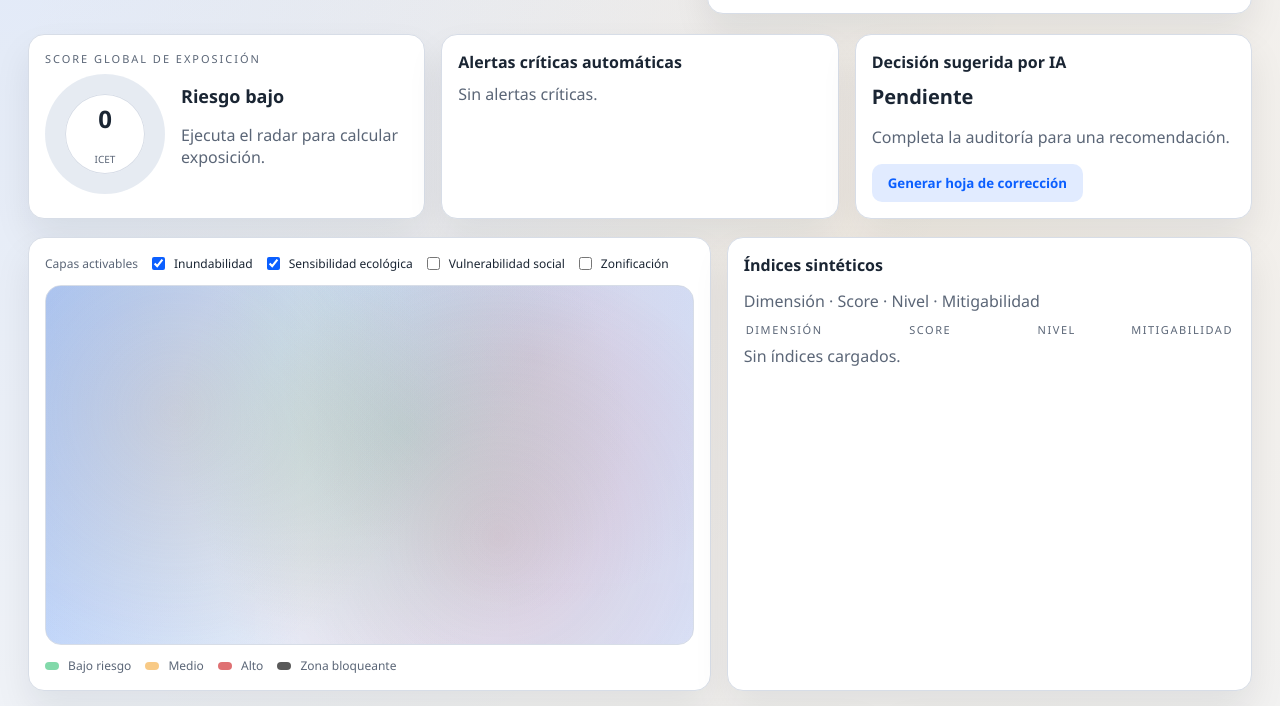
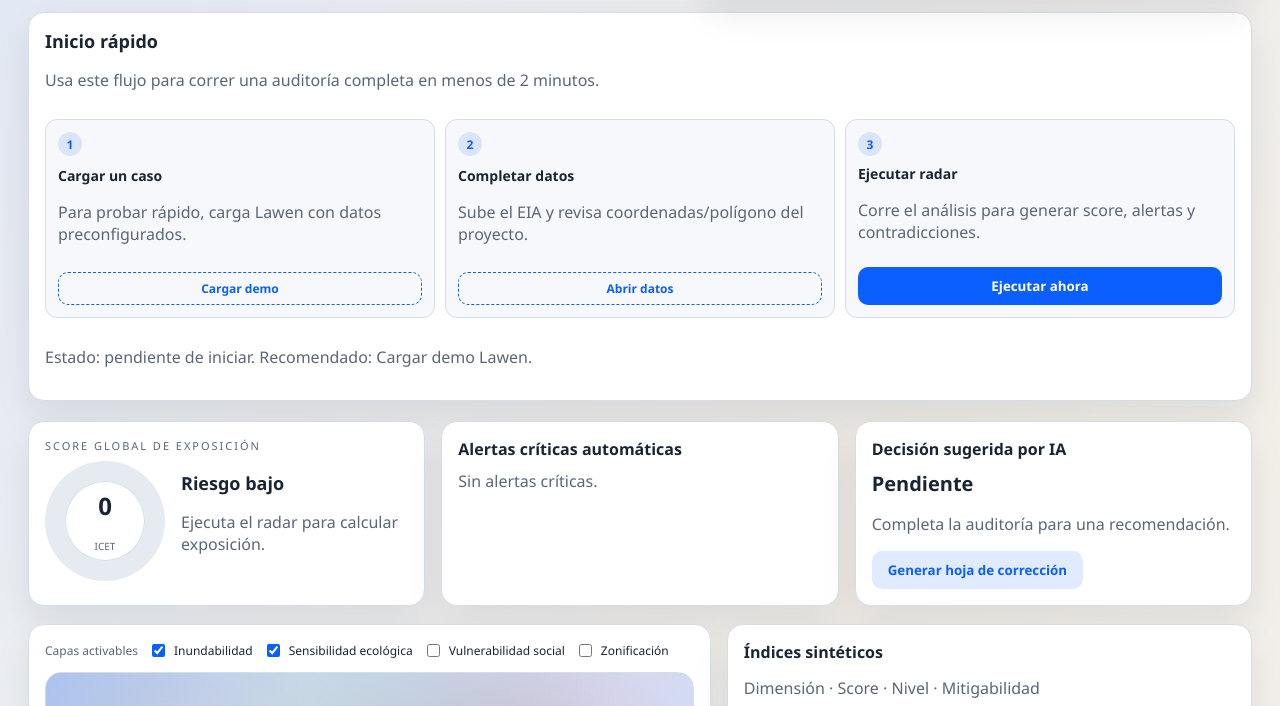
Before and after one commit to tometh22/ecopermit, a plain HTML site: page index.html in a window 1280 px wide. Shown: the part 180-886 px from the top of the page. Drawn offline with Linux system fonts and the light colour scheme; some packages are replaced by stand-ins of ours.

Commit message:
Add guided onboarding and fix empty coordinate handling

```diff
--- a/app.js
+++ b/app.js
@@ -82,7 +82,12 @@ const elements = {
   runAuditBtn: document.getElementById("runAuditBtn"),
   exportBtn: document.getElementById("exportBtn"),
   loadLawenBtn: document.getElementById("loadLawenBtn"),
+  quickLoadLawenBtn: document.getElementById("quickLoadLawenBtn"),
+  quickOpenIntakeBtn: document.getElementById("quickOpenIntakeBtn"),
+  quickRunAuditBtn: document.getElementById("quickRunAuditBtn"),
   caseBadge: document.getElementById("caseBadge"),
+  onboardingStatus: document.getElementById("onboardingStatus"),
+  intakeDetails: document.getElementById("intakeDetails"),
   boundaryInput: document.getElementById("boundaryInput"),
   projectTitle: document.getElementById("projectTitle"),
   projectLocation: document.getElementById("projectLocation"),
@@ -173,6 +178,13 @@ let lastAnalysis = null;
 let logTimer = null;
 let activeStream = null;
 const logQueue = [];
+
+const markAuditStale = () => {
+  if (lastAnalysis) {
+    lastAnalysis = null;
+  }
+  updateOnboardingStatus();
+};
 
 const timestamp = () => {
   const now = new Date();
@@ -727,6 +739,31 @@ const formatArea = (areaMeters) => {
   return `${hectares.toFixed(1)} ha`;
 };
 
+const updateOnboardingStatus = () => {
+  if (!elements.onboardingStatus) {
+    return;
+  }
+
+  const hasCase = Boolean(state.caseData);
+  const hasFile = Boolean(selectedFile);
+  const hasCoords = Boolean(getCoordinatesFromForm());
+  const hasText = Boolean((elements.claims?.value || "").trim() || (elements.specs?.value || "").trim());
+
+  if (lastAnalysis) {
+    elements.onboardingStatus.textContent = "Estado: auditoría ejecutada. Revisa score, alertas y decisión.";
+    return;
+  }
+  if (hasCase && (hasFile || hasCoords || hasText)) {
+    elements.onboardingStatus.textContent = "Estado: listo para ejecutar radar.";
+    return;
+  }
+  if (hasFile || hasCoords || hasText) {
+    elements.onboardingStatus.textContent = "Estado: datos cargados parcialmente. Completa y ejecuta radar.";
+    return;
+  }
+  elements.onboardingStatus.textContent = "Estado: pendiente de iniciar. Recomendado: Cargar demo Lawen.";
+};
+
 const setProjectMeta = ({ name, coordinates, area, updatedAt }) => {
   if (elements.projectTitle) {
     elements.projectTitle.textContent = name || "Sin definir";
@@ -996,8 +1033,13 @@ const applyCase = (caseData) => {
 };
 
 const getCoordinatesFromForm = () => {
-  const lat = Number(elements.lat.value);
-  const lng = Number(elements.lng.value);
+  const latRaw = elements.lat.value?.trim();
+  const lngRaw = elements.lng.value?.trim();
+  if (!latRaw || !lngRaw) {
+    return null;
+  }
+  const lat = Number(latRaw);
+  const lng = Number(lngRaw);
   if (Number.isNaN(lat) || Number.isNaN(lng)) {
     return null;
   }
@@ -1222,6 +1264,7 @@ const runAudit = async () => {
     appendLog("Sistema", `Proyecto creado: ${project.id}.`);
     const audit = await createAudit(project.id);
     lastAnalysis = audit.analysis;
+    updateOnboardingStatus();
     streamAudit(audit, () => setLoading(false));
   } catch (error) {
     appendLog("Sistema", `Error: ${error.message}`);
@@ -1369,13 +1412,37 @@ const initMap = () => {
 const bindEvents = () => {
   elements.chooseFileBtn.addEventListener("click", () => elements.fileInput.click());
   elements.fileInput.addEventListener("change", (event) => handleFile(event.target.files[0]));
+  elements.fileInput.addEventListener("change", markAuditStale);
   if (elements.boundaryInput) {
     elements.boundaryInput.addEventListener("change", (event) => handleBoundaryFile(event.target.files[0]));
+    elements.boundaryInput.addEventListener("change", markAuditStale);
   }
+  elements.lat.addEventListener("input", markAuditStale);
+  elements.lng.addEventListener("input", markAuditStale);
+  elements.claims.addEventListener("input", markAuditStale);
+  elements.specs.addEventListener("input", markAuditStale);
   elements.runAuditBtn.addEventListener("click", runAudit);
+  if (elements.quickRunAuditBtn) {
+    elements.quickRunAuditBtn.addEventListener("click", runAudit);
+  }
   elements.exportBtn.addEventListener("click", exportRoadmap);
   if (elements.loadLawenBtn) {
-    elements.loadLawenBtn.addEventListener("click", () => applyCase(DEMO_CASES.lawen));
+    elements.loadLawenBtn.addEventListener("click", () => {
+      applyCase(DEMO_CASES.lawen);
+      markAuditStale();
+    });
+  }
+  if (elements.quickLoadLawenBtn) {
+    elements.quickLoadLawenBtn.addEventListener("click", () => {
+      applyCase(DEMO_CASES.lawen);
+      markAuditStale();
+    });
+  }
+  if (elements.quickOpenIntakeBtn && elements.intakeDetails) {
+    elements.quickOpenIntakeBtn.addEventListener("click", () => {
+      elements.intakeDetails.open = true;
+      elements.intakeDetails.scrollIntoView({ behavior: "smooth", block: "start" });
+    });
   }
 };
 
@@ -1401,3 +1468,4 @@ setProjectMeta({
   area: state.caseData?.area_m2,
   updatedAt: null,
 });
+updateOnboardingStatus();
--- a/index.html
+++ b/index.html
@@ -48,6 +48,40 @@
           </div>
         </div>
       </header>
+
+      <section class="card onboarding-card" id="onboardingCard">
+        <div>
+          <h2>Inicio rápido</h2>
+          <p class="muted">Usa este flujo para correr una auditoría completa en menos de 2 minutos.</p>
+        </div>
+        <div class="onboarding-grid">
+          <div class="onboarding-step">
+            <span class="step-index">1</span>
+            <div>
+              <strong>Cargar un caso</strong>
+              <p class="muted">Para probar rápido, carga Lawen con datos preconfigurados.</p>
+            </div>
+            <button class="ghost small" type="button" id="quickLoadLawenBtn">Cargar demo</button>
+          </div>
+          <div class="onboarding-step">
+            <span class="step-index">2</span>
+            <div>
+              <strong>Completar datos</strong>
+              <p class="muted">Sube el EIA y revisa coordenadas/polígono del proyecto.</p>
+            </div>
+            <button class="ghost small" type="button" id="quickOpenIntakeBtn">Abrir datos</button>
+          </div>
+          <div class="onboarding-step">
+            <span class="step-index">3</span>
+            <div>
+              <strong>Ejecutar radar</strong>
+              <p class="muted">Corre el análisis para generar score, alertas y contradicciones.</p>
+            </div>
+            <button class="primary" type="button" id="quickRunAuditBtn">Ejecutar ahora</button>
+          </div>
+        </div>
+        <p class="muted" id="onboardingStatus">Estado: pendiente de iniciar.</p>
+      </section>
 
       <section class="score-grid">
         <div class="card score-card">
@@ -192,7 +226,7 @@
         </div>
       </section>
 
-      <details class="card intake-card">
+      <details class="card intake-card" id="intakeDetails" open>
         <summary>Datos del proyecto (opcional)</summary>
         <div class="intake-grid">
           <div class="upload-zone" id="uploadZone">
--- a/styles.css
+++ b/styles.css
@@ -40,6 +40,49 @@ body {
   grid-template-columns: 1.2fr 1fr;
   gap: 24px;
   align-items: start;
+}
+
+.onboarding-card {
+  margin-top: 16px;
+  display: grid;
+  gap: 12px;
+}
+
+.onboarding-card h2 {
+  margin: 0;
+  font-size: 18px;
+}
+
+.onboarding-grid {
+  display: grid;
+  grid-template-columns: repeat(3, minmax(0, 1fr));
+  gap: 10px;
+}
+
+.onboarding-step {
+  background: var(--panel-2);
+  border: 1px solid var(--border);
+  border-radius: 12px;
+  padding: 12px;
+  display: grid;
+  gap: 8px;
+}
+
+.onboarding-step strong {
+  display: block;
+  font-size: 14px;
+}
+
+.step-index {
+  width: 24px;
+  height: 24px;
+  border-radius: 999px;
+  background: rgba(11, 95, 255, 0.12);
+  color: var(--accent);
+  display: inline-grid;
+  place-items: center;
+  font-size: 12px;
+  font-weight: 700;
 }
 
 .eyebrow {
@@ -701,7 +744,8 @@ textarea {
 
   .score-grid,
   .map-grid,
-  .detail-grid {
+  .detail-grid,
+  .onboarding-grid {
     grid-template-columns: 1fr;
   }
 }
```
